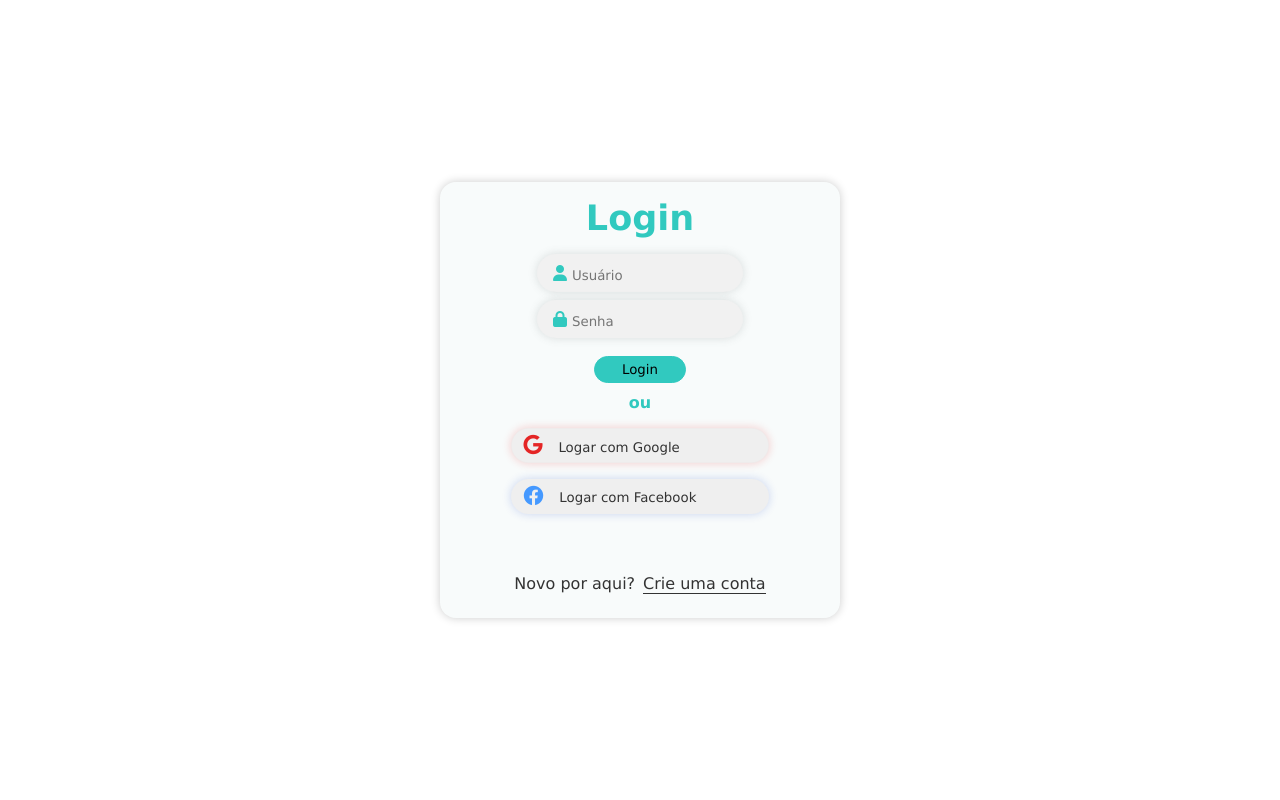
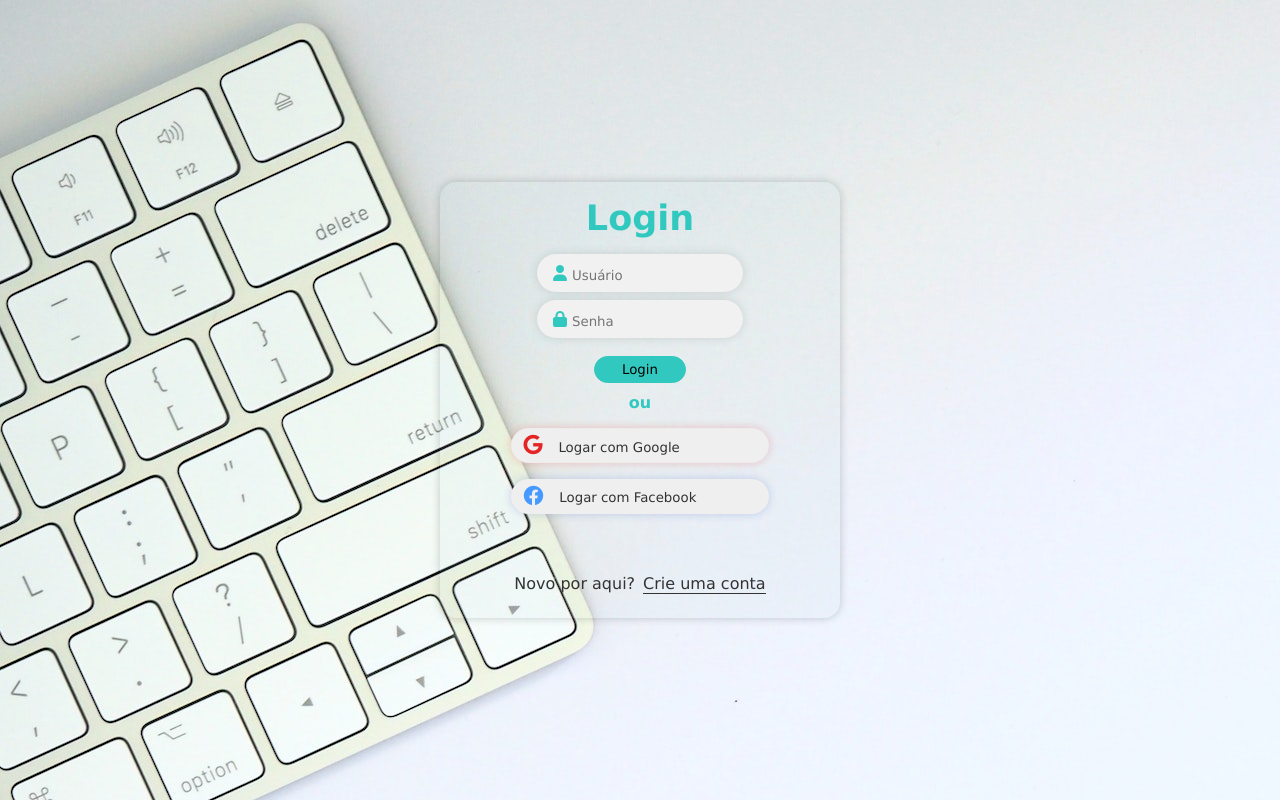
Before and after one commit to AlineSimoncello/LoginPage, a plain HTML site: page index.html in a window 1280 px wide. Drawn offline with Linux system fonts and the light colour scheme; the site is published under a folder, as on GitHub Pages, so addresses that start at the root find nothing.

Commit message:
outro teste

```diff
--- a/style.css
+++ b/style.css
@@ -6,8 +6,7 @@
 }
 
 body {
-    background-image: url('/img/fundo02.jpg');
-
+    background: url('fundo02.jpg');
 }
 
 #container {
```
Also changed, not shown: fundo02.jpg (renamed from img/fundo02.jpg).
